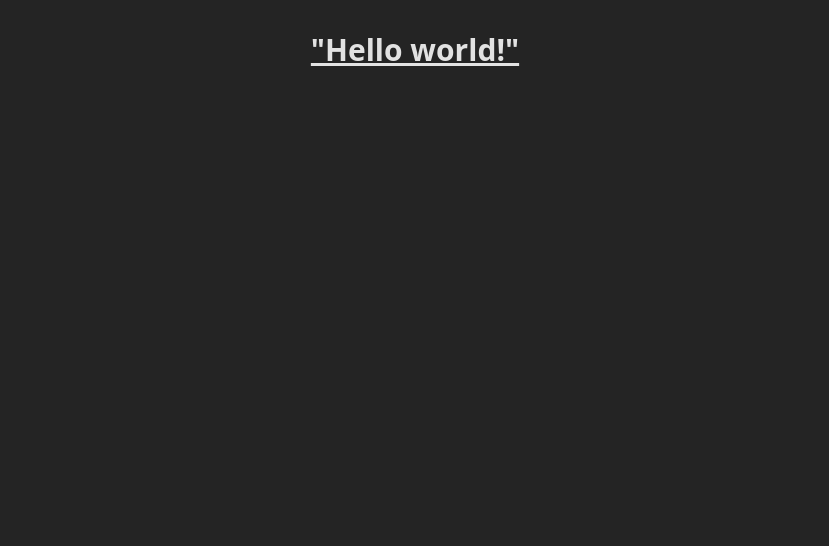
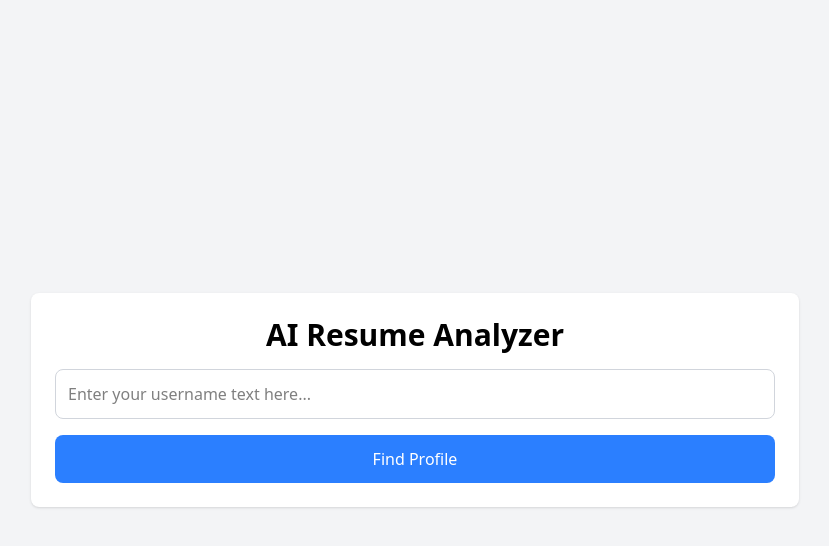
Before and after one commit to Neel37389/AI-Resume-Builder, a React app: page / in a window 1280 px wide. Shown: the top 546 px of the page, without its empty margins (225-1054 px from the left). Built offline with nearby package versions, Linux system fonts and the light colour scheme; the HTML template or start-up script is replaced by a standard one.

Commit message:
SeachBar functionality added

```diff
--- a/src/App.jsx
+++ b/src/App.jsx
@@ -1,13 +1,23 @@
-import './App.css'
+import SearchBar from "./Components/SearchBar"
 
 function App() {
 
+  function getUser (user){
+    console.log(user);
+  }
+
+
   return (
-
-      <div>
-        <h1 className="text-3xl font-bold underline"> "Hello world!" </h1>
+    <div className="min-h-screen flex justify-center items-center bg-gray-100">
+      <div className="w-full max-w-3xl p-6 bg-white rounded-lg shadow">
+        <h1 className="text-3xl font-bold mb-4 text-center">
+          AI Resume Analyzer
+        </h1>
+        <main>
+          <SearchBar GetUser={getUser}/>
+        </main>
       </div>
-
+    </div>
   )
 }
 
--- /dev/null
+++ b/src/Components/SearchBar.jsx
@@ -0,0 +1,37 @@
+import { useState } from "react"
+
+
+const SearchBar = (props) => {
+    const {GetUser} = props;
+    const [user, setUser] = useState("");
+
+    function handleSubmit (event){
+        event.preventDefault()
+        if (!user.trim()) return;
+        GetUser(user);
+        setUser("");
+    }
+
+  return (
+    <div>
+        <form onSubmit={handleSubmit}>
+        <input
+            type="text"
+            placeholder="Enter your username text here..."
+            className="w-full p-3 border border-gray-300 rounded-lg focus:outline-none focus:ring-2 focus:ring-blue-500"
+            value={user}
+            onChange={(e) => setUser(e.target.value)}
+        />
+
+        <button
+            type="submit"
+            className="mt-4 w-full bg-blue-500 text-white py-3 rounded-lg hover:bg-blue-600 transition duration-300"
+        >
+            Find Profile
+        </button>
+        </form>
+    </div>
+  )
+}
+
+export default SearchBar
--- a/src/index.css
+++ b/src/index.css
@@ -1,16 +1 @@
 @import "tailwindcss";
-
-:root {
-  font-family: system-ui, Avenir, Helvetica, Arial, sans-serif;
-  line-height: 1.5;
-  font-weight: 400;
-
-  color-scheme: light dark;
-  color: rgba(255, 255, 255, 0.87);
-  background-color: #242424;
-
-  font-synthesis: none;
-  text-rendering: optimizeLegibility;
-  -webkit-font-smoothing: antialiased;
-  -moz-osx-font-smoothing: grayscale;
-}
```
